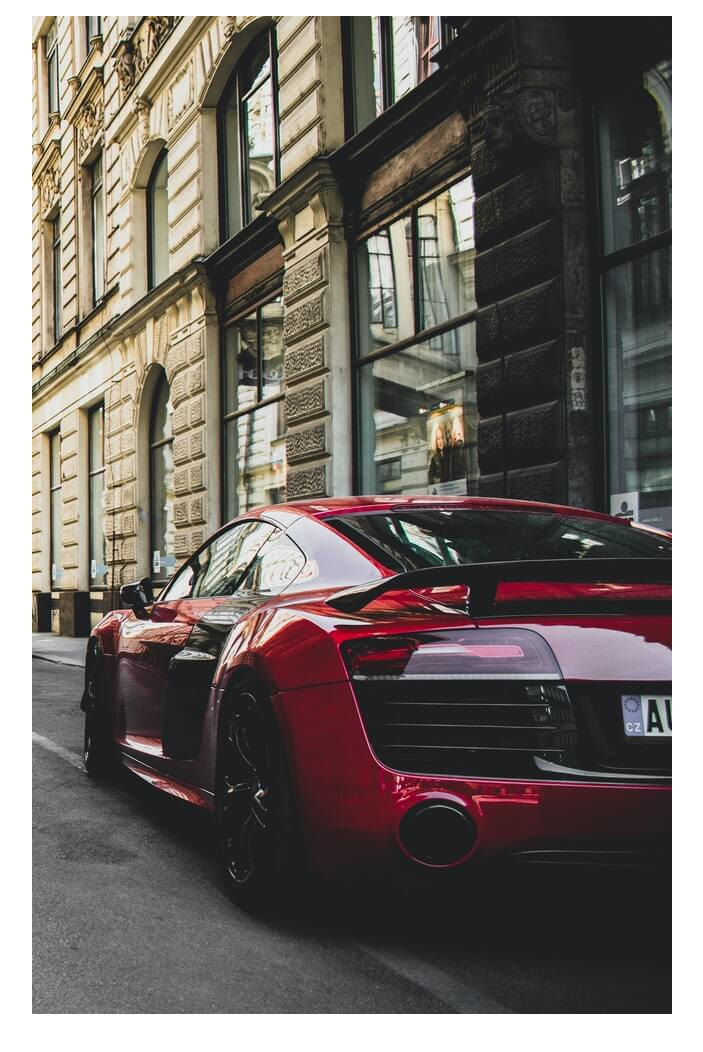
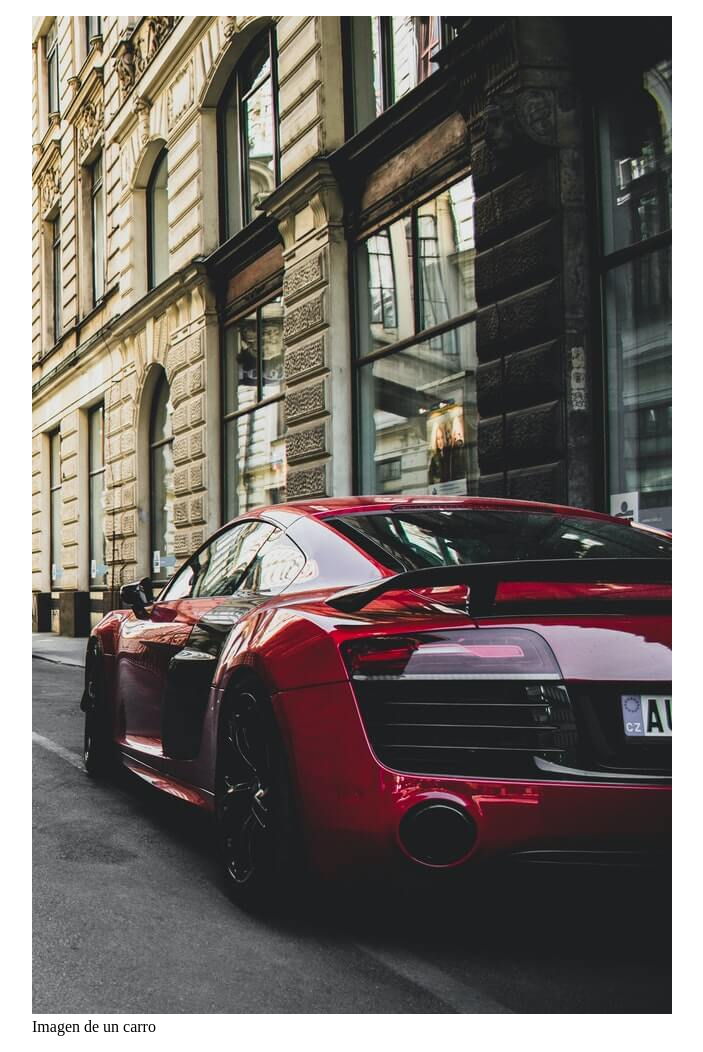
Before and after one commit to MauriGoizS/curso-definitivo-de-html-css, a plain HTML site: page claseImg /index.html in a window 1280 px wide. Shown: the whole page, without its empty margins (16-719 px from the left). Drawn offline with Linux system fonts and the light colour scheme.

Commit message:
Se utiliza la etiqueta figure y figcaption

```diff
--- a/claseImg /index.html
+++ b/claseImg /index.html
@@ -11,6 +11,7 @@
         <section>
             <figure>
                 <img src="./ pics/tinified/small.jpg" alt="Imagen de un carro">
+                <figcaption>Imagen de un carro</figcaption>
             </figure>
         </section>
     </main>
```
